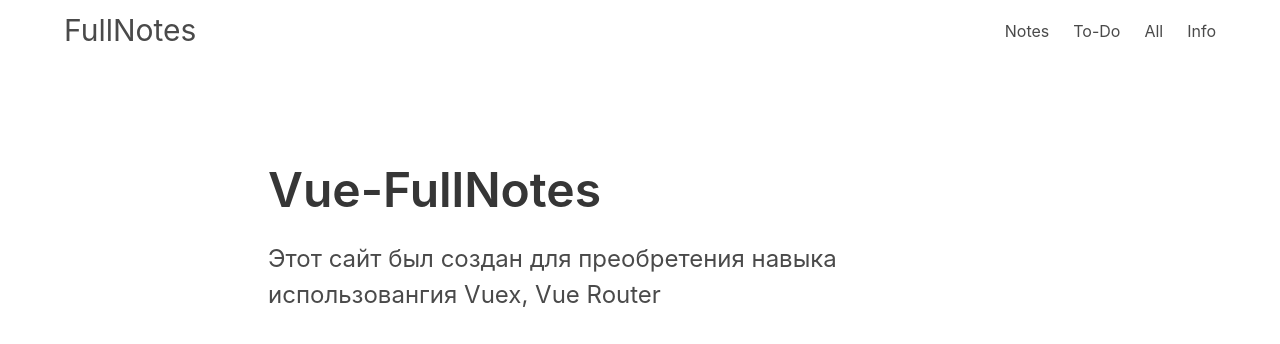
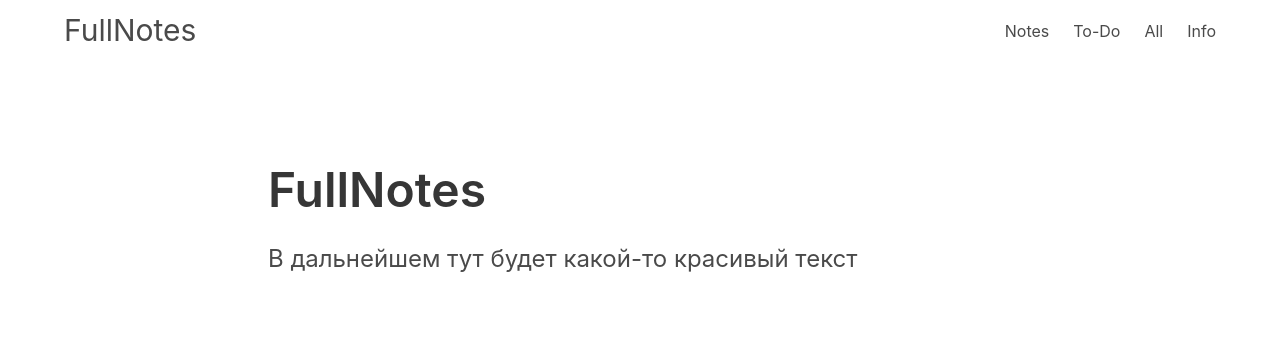
Before and after one commit to Gercov/vue-fullnotes, a Vue app: page /info in a window 1280 px wide. Shown: the top 344 px of the page. Built offline with nearby package versions, Linux system fonts and the light colour scheme.

Commit message:
for vercel

```diff
--- a/src/views/info.vue
+++ b/src/views/info.vue
@@ -1,9 +1,8 @@
 <template>
   <div class="content is-large">
-    <h1>Vue-FullNotes</h1>
+    <h1>FullNotes</h1>
     <p>
-      Этот сайт был создан для преобретения навыка использовангия Vuex, Vue
-      Router
+      В дальнейшем тут будет какой-то красивый текст
     </p>
   </div>
 </template>
```
